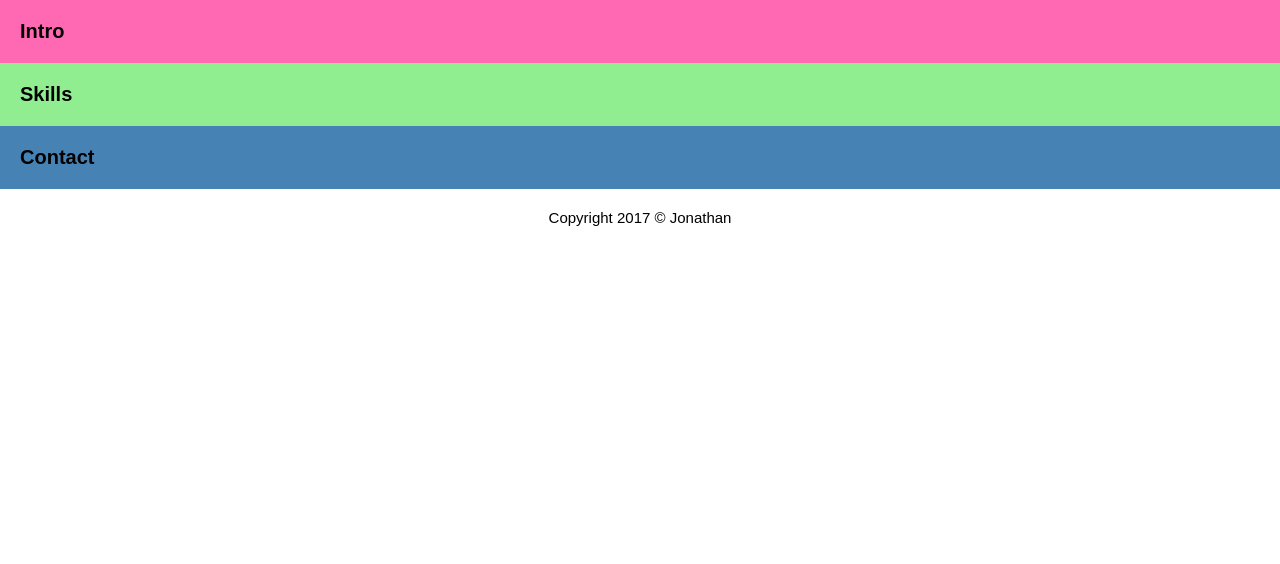
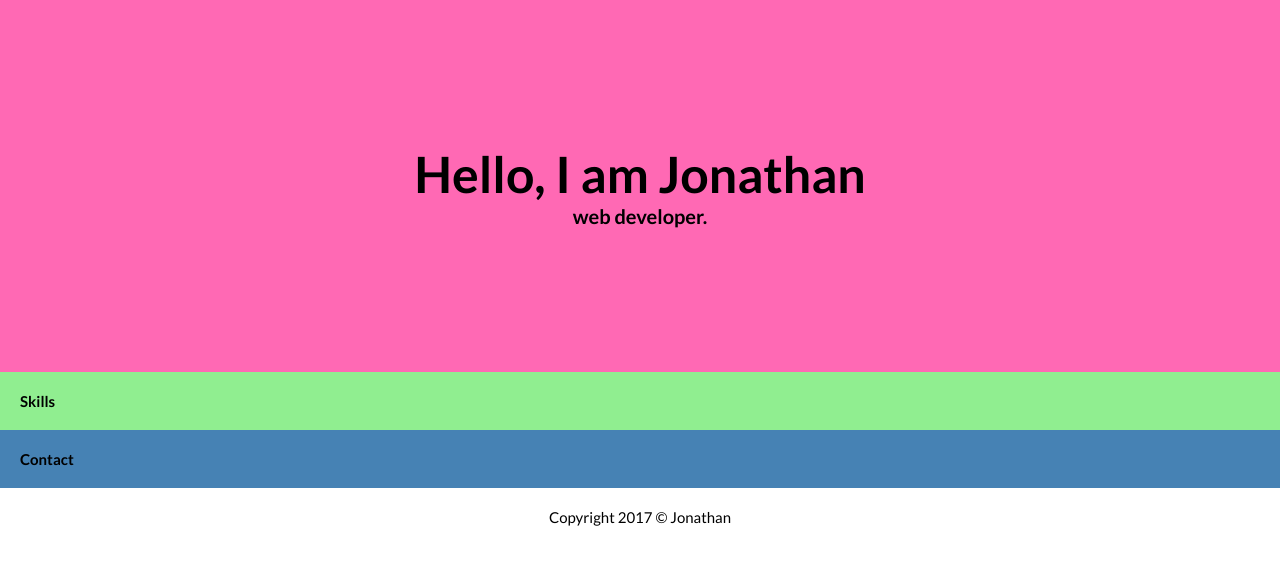
Before and after one commit to jcunanan05/fcc-portfolio, a plain HTML site: page portfolio.html in a window 1280 px wide. Drawn offline with Linux system fonts and the light colour scheme.

Commit message:
Add Banner
Added a banner with subtitle under the main heading. Used Lato font as a start. Put it to center and added padding into it.

```diff
--- a/portfolio.html
+++ b/portfolio.html
@@ -1,28 +1,33 @@
 <!DOCTYPE html>
 <html lang="en">
-
 <head>
   <meta charset="UTF-8">
   <meta name="viewport" content="width=device-width, initial-scale=1.0">
   <meta http-equiv="X-UA-Compatible" content="ie=edge">
   <link rel="stylesheet" href="./style.css">
+  <!-- fonts -->
+  <link href="https://fonts.googleapis.com/css?family=Lato:400,700" rel="stylesheet">
+
   <title>Portfolio</title>
 </head>
 
 <body>
   <div class="container">
     <section class="row intro">
-        <h1>Intro</h1>
-      </section>
+      <div class="banner">
+        <h2>Hello, I am Jonathan</h2>
+        <h3 class="subtitle">web developer.</h3>
+      </div>
+    </section>
 
 
     <section class="row skills">
-      <h1>Skills</h1>
+      <h2>Skills</h2>
     </section>
 
 
     <section class="row contact">
-      <h1>Contact</h1>
+      <h2>Contact</h2>
     </section>
   </div>
 
--- a/style.css
+++ b/style.css
@@ -5,10 +5,19 @@
 
 body {
   font-size: 10px;
-  font-family: Arial, sans-serif;
+  font-family: 'Lato', sans-serif;
 }
 
-h1 {
+.intro .banner {
+  padding: 10%;
+  text-align: center;
+}
+
+.banner > h2 {
+  font-size: 5em;
+}
+
+.banner > h3 {
   font-size: 2em;
 }
 
@@ -30,6 +39,7 @@ footer {
 
 .container .intro {
   background-color: hotpink;
+
 }
 
 .container .skills {
```
